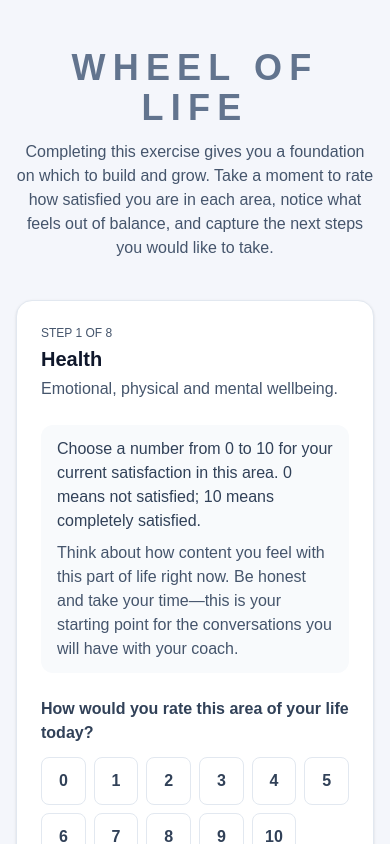
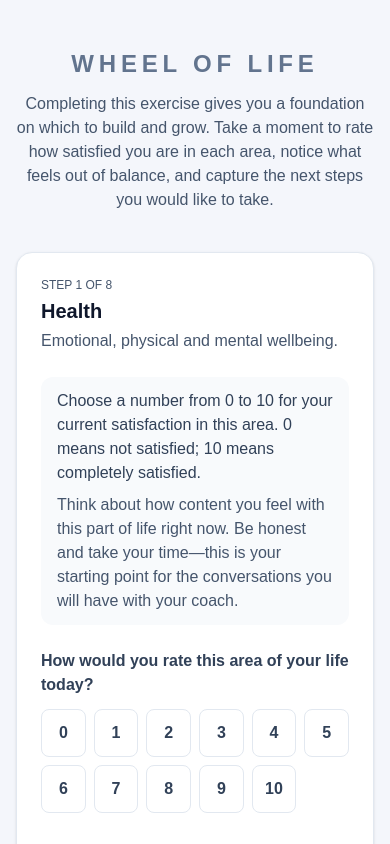
Before and after one commit to alexmc2/wheel-of-life, a Next.js app: page / in a window 390 px wide. Shown: the top 844 px of the page. Built offline with nearby package versions, Linux system fonts and the light colour scheme.

Commit message:
change text size in header

```diff
--- a/app/page.tsx
+++ b/app/page.tsx
@@ -408,7 +408,7 @@ export default function Home() {
     <div className="min-h-screen bg-[#f4f6fb] py-12 sm:py-16">
       <div className="mx-auto flex w-full max-w-7xl flex-col gap-10 px-4 sm:px-6 ">
         <header className="flex flex-col gap-3 text-center">
-          <h1 className="text-4xl font-semibold uppercase tracking-[0.2em] text-slate-500">
+          <h1 className="sm:text-4xl text-2xl font-semibold uppercase tracking-[0.2em] text-slate-500">
             Wheel of Life
           </h1>
 
```
